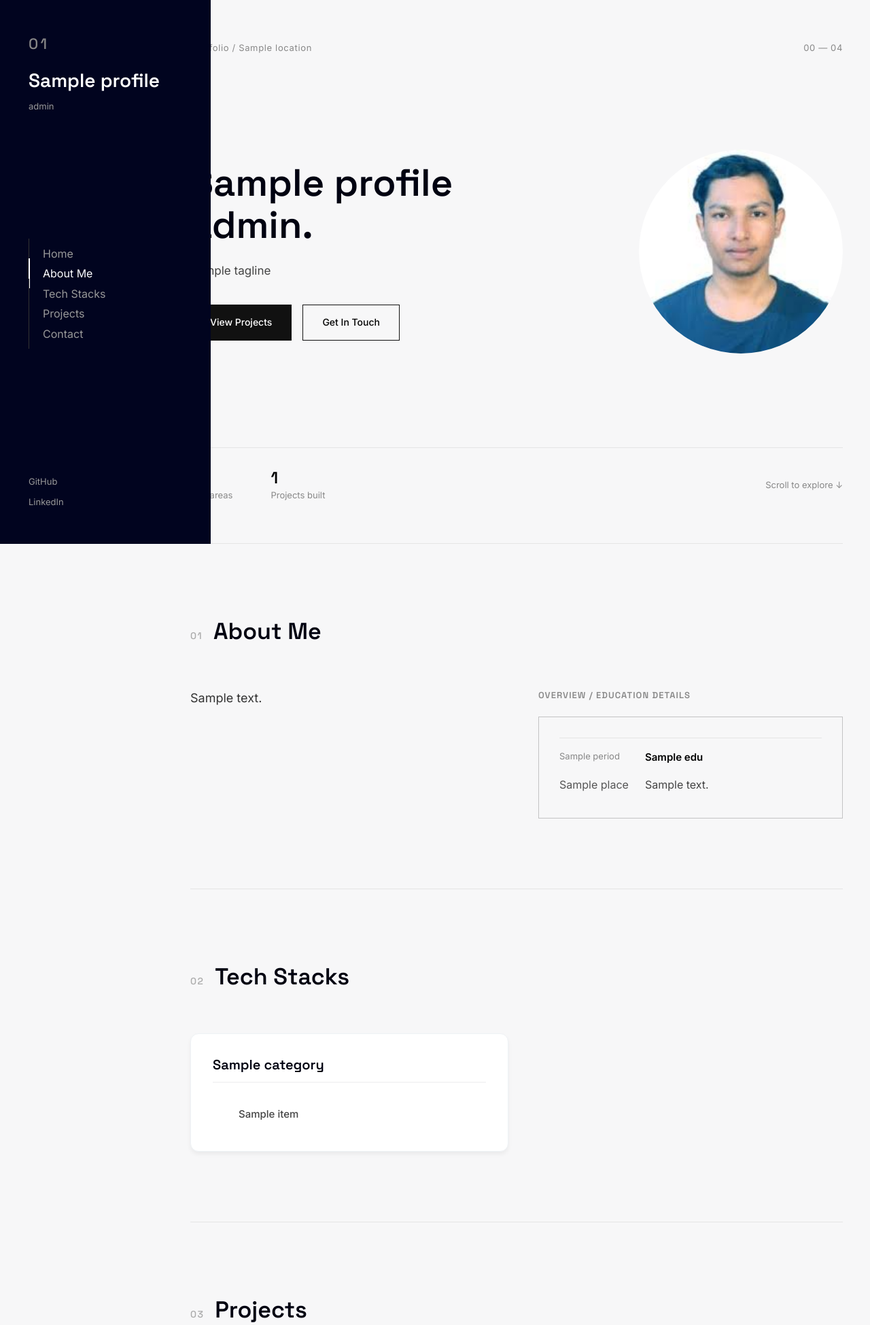
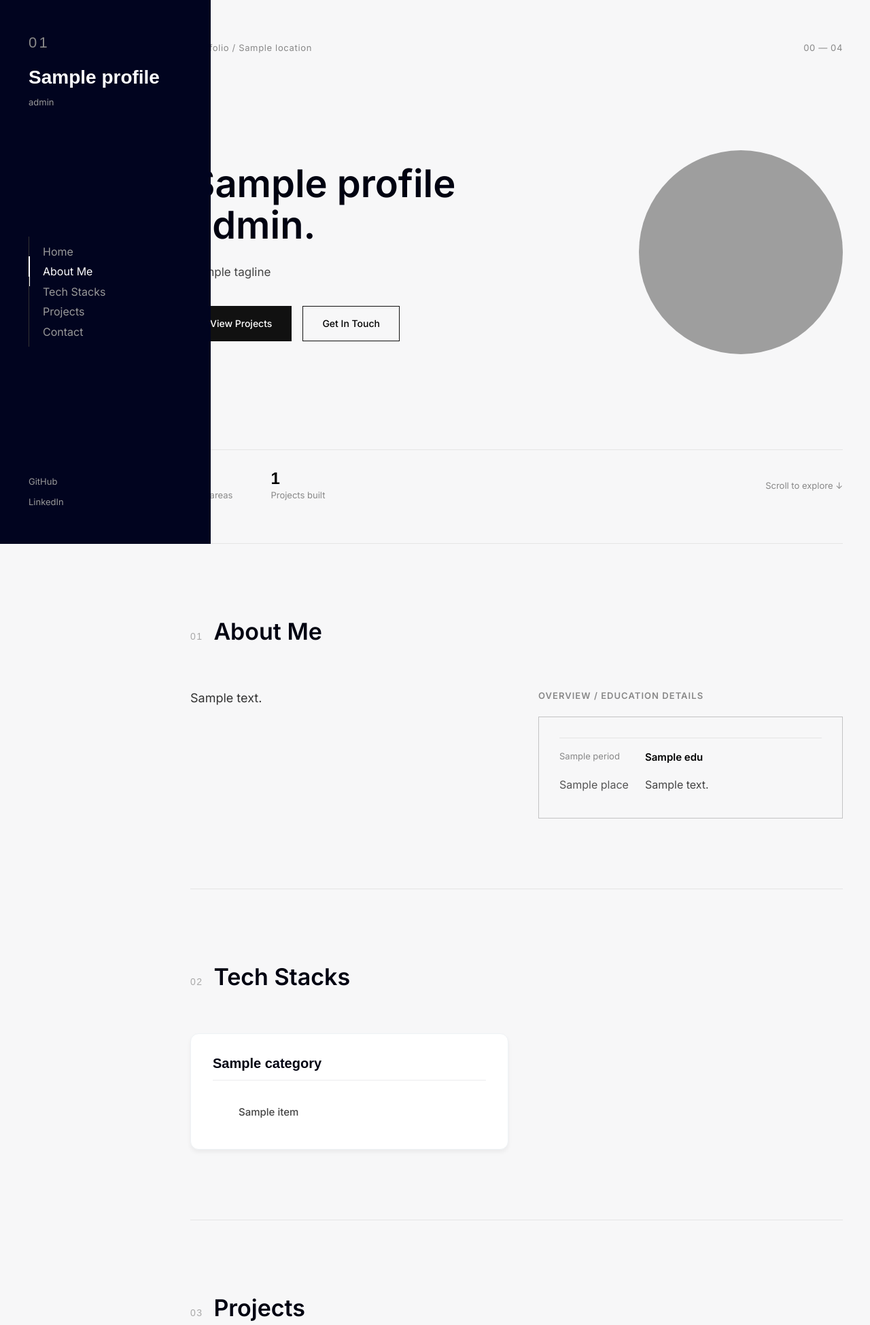
Before and after one commit to Himalsed/HimalWeb, a Python web app: template templates/index.html in a window 1280 px wide. Shown: the top 1949 px of the page at 68% size. Run offline with Jinja, Linux system fonts and the light colour scheme; the template is opened without the code that fills it: most values are stand-ins (such as "Sample title", 1, 10 or a date in 2020); grey boxes are pictures that could not be loaded.

Commit message:
Update index.html

```diff
--- a/templates/index.html
+++ b/templates/index.html
@@ -1,11 +1,10 @@
 <!DOCTYPE html>
 <html lang="en">
 <head>
-  <head>
     <meta charset="UTF-8">
     <meta name="viewport" content="width=device-width, initial-scale=1.0">
 
-    <title>Himal Sedhai | Software Developer & AI Enthusiast</title>
+    <title>Himal Sedhai | Software Developer & AI Enthusiatic</title>
 
     <meta name="description"
         content="Official portfolio of Himal Sedhai. Software Developer specializing in Python, Flask, AI, Retrieval-Augmented Generation (RAG), Full Stack Development, and Machine Learning.">
@@ -25,7 +24,7 @@
     <!-- Favicon -->
     <link rel="icon"
           type="image/png"
-          href="{{ url_for('static', filename='images/favicon.png') }}">
+          href="{{ url_for('static', filename='images/favicon.svg') }}">
 
     <!-- Open Graph -->
     <meta property="og:type" content="website">
@@ -64,16 +63,9 @@
 
     <link href="https://fonts.googleapis.com/css2?family=Inter:wght@300;400;500;600;700;800&display=swap"
           rel="stylesheet">
+          <link rel="stylesheet"
+      href="{{ url_for('static', filename='css/style.css') }}">
 
-</head>
-  <meta charset="UTF-8">
-  <meta name="viewport" content="width=device-width, initial-scale=1.0">
-  <title>{{ profile.name }} — Portfolio</title>
-  <link rel="stylesheet" href="https://cdn.jsdelivr.net/gh/devicons/devicon@latest/devicon.min.css">
-  <link rel="stylesheet" href="https://cdn.jsdelivr.net/gh/devicons/devicon@latest/devicon.min.css">
-  <link rel="preconnect" href="https://fonts.googleapis.com">
-  <link href="https://fonts.googleapis.com/css2?family=Inter:wght@400;500;600&family=Space+Grotesk:wght@500;600;700&display=swap" rel="stylesheet">
- <link rel="stylesheet" href="{{ url_for('static', filename='style.css') }}">
 </head>
 <body>
 
@@ -132,7 +124,7 @@
 
         <div class="hero__right">
 
-         <img class="hero__image"    src="{{ url_for('static', filename='photo.jpeg') }}" alt="Description of photo">
+         <img class="hero__image"    src="{{ url_for('static', filename='images/photo.jpeg') }}" alt="Description of photo">
           </div>
 
       </div>
@@ -269,6 +261,7 @@
     </section>
 
   </main>
-<script src="{{ url_for('static', filename='script.js') }}"></script>
+
+  <script src="{{ url_for('static', filename='js/script.js') }}"></script>
 </body>
 </html>
```
